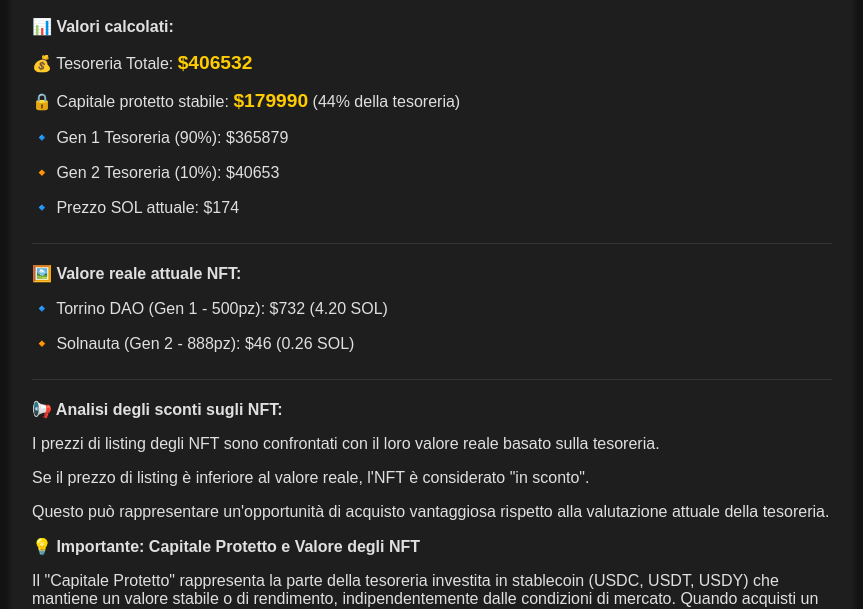
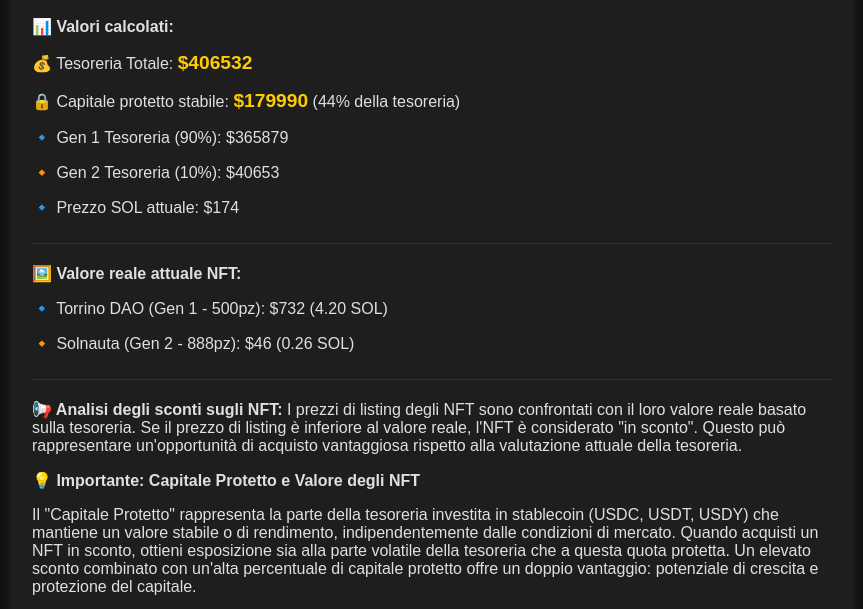
Before and after one commit to Happydao/torrino-dao-dashboard, a website: page index.html in a window 1280 px wide. Shown: the part 184-793 px from the top of the page, without its empty margins (208-1071 px from the left). Drawn offline with Linux system fonts and the light colour scheme.

Commit message:
Update index.html

```diff
--- a/index.html
+++ b/index.html
@@ -120,10 +120,7 @@
     </div>
 
     <div class="data-section">
-      <p><b>📢 Analisi degli sconti sugli NFT:</b></p>
-      <p>I prezzi di listing degli NFT sono confrontati con il loro valore reale basato sulla tesoreria.</p>
-      <p>Se il prezzo di listing è inferiore al valore reale, l'NFT è considerato "in sconto".</p>
-      <p>Questo può rappresentare un'opportunità di acquisto vantaggiosa rispetto alla valutazione attuale della tesoreria.</p>
+      <p><b>📢 Analisi degli sconti sugli NFT:</b> I prezzi di listing degli NFT sono confrontati con il loro valore reale basato sulla tesoreria. Se il prezzo di listing è inferiore al valore reale, l'NFT è considerato "in sconto". Questo può rappresentare un'opportunità di acquisto vantaggiosa rispetto alla valutazione attuale della tesoreria.</p>
       <p><b>💡 Importante: Capitale Protetto e Valore degli NFT</b></p>
       <p>Il "Capitale Protetto" rappresenta la parte della tesoreria investita in stablecoin (USDC, USDT, USDY) che mantiene un valore stabile o di rendimento, indipendentemente dalle condizioni di mercato. Quando acquisti un NFT in sconto, ottieni esposizione sia alla parte volatile della tesoreria che a questa quota protetta. Un elevato sconto combinato con un'alta percentuale di capitale protetto offre un doppio vantaggio: potenziale di crescita e protezione del capitale.</p>
     </div>
@@ -137,7 +134,7 @@
       <p class="discount">➡️ Differenza rispetto al valore reale: <span id="gen2Discount"></span>% <span id="gen2DiscountLabel" class="status-label"></span></p>
     </div>
 
-    <div class="chart-container">
+    <div class="chart-container" style="display: flex; justify-content: center;">
       <iframe src="https://docs.google.com/spreadsheets/d/e/2PACX-1vT84K0e8A5H3P2gI4upLGkArVFHDtXQ5uyDAfZjEHfnYsxGm0uCHwUxfTHr_zzm4jkzhUGMzdox85DT/pubchart?oid=908001184&format=interactive" height="400"></iframe>
     </div>
     <div class="chart-container">
```
